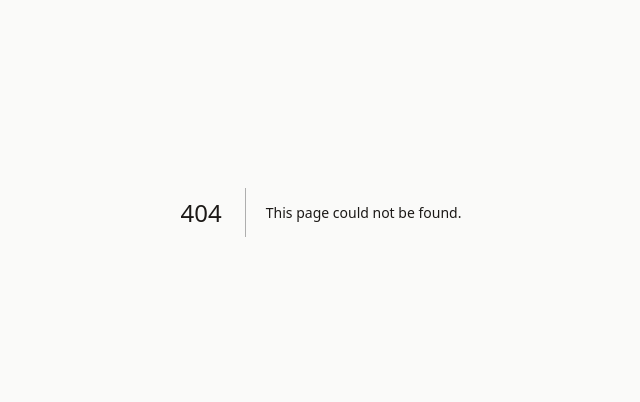
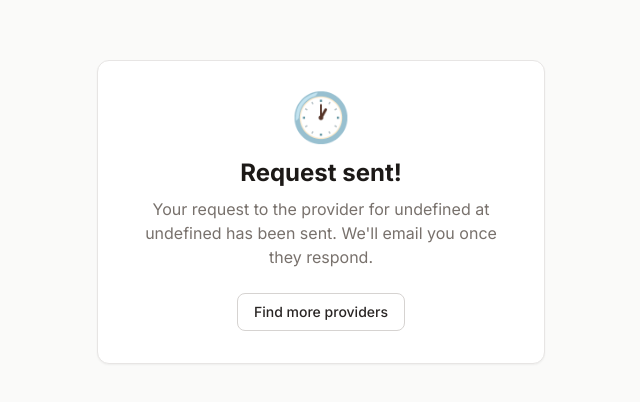
Before and after one commit to chriswweibo/Schedo, a Next.js app: page /booking/confirmation in a window 1280 px wide. Before the commit this address had no page. Shown: the part 188-590 px from the top of the page, without its empty margins (319-959 px from the left). Built offline with nearby package versions, Linux system fonts and the light colour scheme.

Commit message:
feat: add booking form and confirmation pages

```diff
--- /dev/null
+++ b/app/booking/[providerId]/page.tsx
@@ -0,0 +1,41 @@
+import { notFound } from 'next/navigation'
+import { Card } from '@/components/ui/Card'
+import { BookingForm } from '@/components/booking/BookingForm'
+import { prisma } from '@/lib/prisma'
+
+export default async function BookingPage({
+  params,
+  searchParams,
+}: {
+  params: { providerId: string }
+  searchParams: { date?: string; start?: string; end?: string }
+}) {
+  const provider = await prisma.provider.findUnique({
+    where: { id: params.providerId },
+    select: { id: true, name: true, profession: true, bookingMode: true },
+  })
+  if (!provider) notFound()
+
+  const date = searchParams.date ?? ''
+  const startTime = searchParams.start ?? ''
+  const endTime = searchParams.end ?? ''
+
+  return (
+    <main className="mx-auto max-w-lg px-4 py-10">
+      <h1 className="mb-2 text-2xl font-bold">Book {provider.name}</h1>
+      <p className="mb-6 text-stone-500">
+        {provider.profession} · {date} {startTime}–{endTime}
+      </p>
+      <Card className="p-6">
+        <BookingForm
+          providerId={provider.id}
+          providerName={provider.name}
+          date={date}
+          startTime={startTime}
+          endTime={endTime}
+          bookingMode={provider.bookingMode as 'INSTANT' | 'REQUEST' | 'BOTH'}
+        />
+      </Card>
+    </main>
+  )
+}
--- /dev/null
+++ b/app/booking/confirmation/page.tsx
@@ -0,0 +1,31 @@
+import Link from 'next/link'
+import { Card } from '@/components/ui/Card'
+import { Button } from '@/components/ui/Button'
+
+export default function ConfirmationPage({
+  searchParams,
+}: {
+  searchParams: { status?: string; provider?: string; date?: string; start?: string; end?: string }
+}) {
+  const isConfirmed = searchParams.status === 'CONFIRMED'
+  const provider = searchParams.provider ?? 'the provider'
+
+  return (
+    <main className="flex min-h-screen items-center justify-center px-4">
+      <Card className="max-w-md w-full p-8 text-center">
+        <div className="mb-4 text-5xl">{isConfirmed ? '✅' : '🕐'}</div>
+        <h1 className="mb-2 text-2xl font-bold">
+          {isConfirmed ? 'Booking confirmed!' : 'Request sent!'}
+        </h1>
+        <p className="mb-6 text-stone-500">
+          {isConfirmed
+            ? `Your booking with ${provider} on ${searchParams.date} at ${searchParams.start} is confirmed. Check your email for details.`
+            : `Your request to ${provider} for ${searchParams.date} at ${searchParams.start} has been sent. We'll email you once they respond.`}
+        </p>
+        <Link href="/search">
+          <Button variant="secondary">Find more providers</Button>
+        </Link>
+      </Card>
+    </main>
+  )
+}
--- /dev/null
+++ b/components/booking/BookingForm.tsx
@@ -0,0 +1,94 @@
+'use client'
+import { useState } from 'react'
+import { useRouter } from 'next/navigation'
+import { Input } from '@/components/ui/Input'
+import { Button } from '@/components/ui/Button'
+
+interface BookingFormProps {
+  providerId: string
+  providerName: string
+  date: string
+  startTime: string
+  endTime: string
+  bookingMode: 'INSTANT' | 'REQUEST' | 'BOTH'
+}
+
+export function BookingForm({
+  providerId, providerName, date, startTime, endTime, bookingMode,
+}: BookingFormProps) {
+  const router = useRouter()
+  const [form, setForm] = useState({ guestName: '', guestEmail: '', guestPhone: '', notes: '' })
+  const [bookingType, setBookingType] = useState<'INSTANT' | 'REQUEST'>('INSTANT')
+  const [error, setError] = useState('')
+  const [loading, setLoading] = useState(false)
+
+  function update(field: string) {
+    return (e: React.ChangeEvent<HTMLInputElement | HTMLTextAreaElement>) =>
+      setForm((f) => ({ ...f, [field]: e.target.value }))
+  }
+
+  async function handleSubmit(e: React.FormEvent) {
+    e.preventDefault()
+    setLoading(true)
+    setError('')
+    const res = await fetch('/api/bookings', {
+      method: 'POST',
+      headers: { 'Content-Type': 'application/json' },
+      body: JSON.stringify({ providerId, date, startTime, endTime, bookingType, ...form }),
+    })
+    setLoading(false)
+    if (res.ok) {
+      const data = await res.json()
+      router.push(
+        `/booking/confirmation?status=${data.status}&provider=${encodeURIComponent(providerName)}&date=${date}&start=${startTime}&end=${endTime}`
+      )
+    } else {
+      const data = await res.json()
+      setError(data.error ?? 'Booking failed. Please try again.')
+    }
+  }
+
+  return (
+    <form onSubmit={handleSubmit} className="flex flex-col gap-4">
+      <Input label="Your name" value={form.guestName} onChange={update('guestName')} required />
+      <Input label="Email" type="email" value={form.guestEmail} onChange={update('guestEmail')} required />
+      <Input label="Phone (optional)" type="tel" value={form.guestPhone} onChange={update('guestPhone')} />
+
+      <div className="flex flex-col gap-1">
+        <label className="text-sm font-medium text-stone-700">Notes (optional)</label>
+        <textarea
+          value={form.notes}
+          onChange={update('notes')}
+          rows={3}
+          className="rounded-lg border border-stone-300 px-3 py-2 text-sm focus:border-primary focus:outline-none focus:ring-1 focus:ring-primary"
+          placeholder="Anything the provider should know?"
+        />
+      </div>
+
+      {bookingMode === 'BOTH' && (
+        <div className="flex gap-3">
+          {(['INSTANT', 'REQUEST'] as const).map((t) => (
+            <button
+              key={t}
+              type="button"
+              onClick={() => setBookingType(t)}
+              className={`flex-1 rounded-lg border py-2 text-sm font-medium transition ${
+                bookingType === t
+                  ? 'border-primary bg-primary text-white'
+                  : 'border-stone-300 text-stone-700 hover:border-primary'
+              }`}
+            >
+              {t === 'INSTANT' ? 'Book instantly' : 'Send request'}
+            </button>
+          ))}
+        </div>
+      )}
+
+      {error && <p className="text-sm text-red-600">{error}</p>}
+
+      <Button type="submit" disabled={loading}>
+        {loading ? 'Processing…' : bookingMode === 'REQUEST' ? 'Send request' : 'Confirm booking'}
+      </Button>
+    </form>
+  )
+}
```
